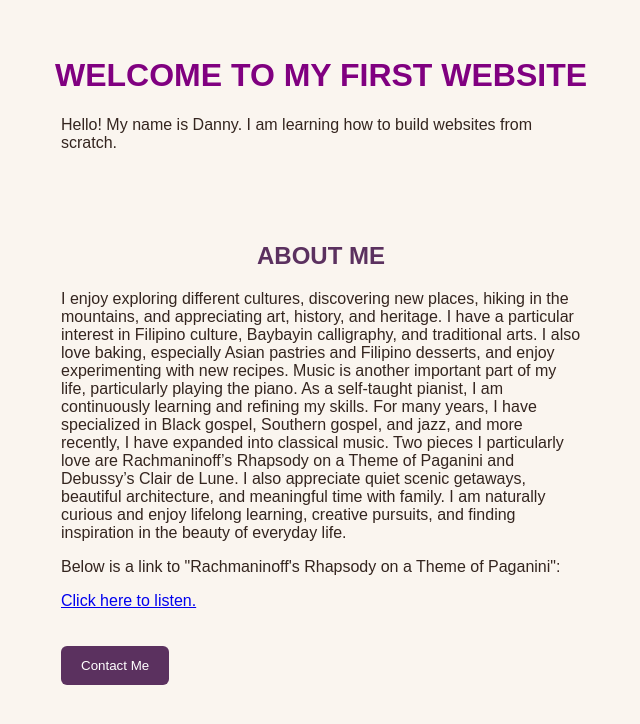
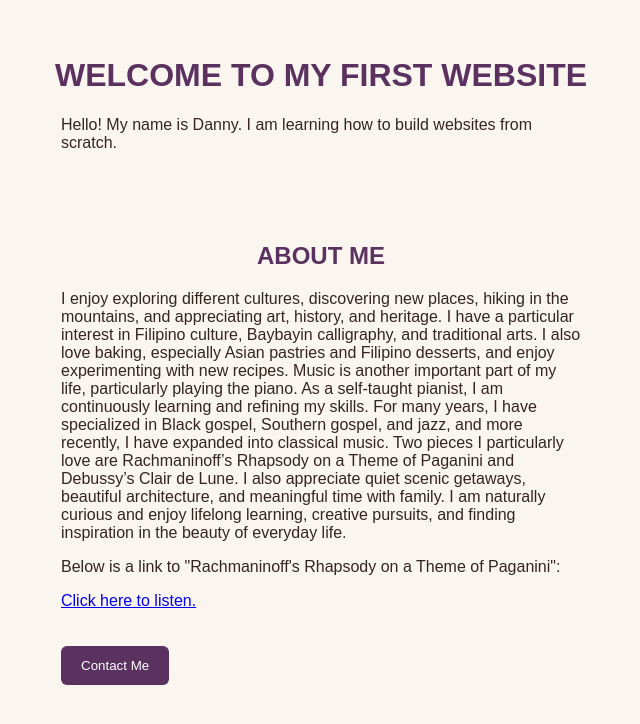
Before and after one commit to daa052185/Dannysfirstwebsite, a plain HTML site: page index.html in a window 1280 px wide. Shown: the whole page, without its empty margins (319-959 px from the left). Drawn offline with Linux system fonts and the light colour scheme.

Commit message:
Correct header selectors in style.css
Fix header selector syntax in CSS.

```diff
--- a/style.css
+++ b/style.css
@@ -24,8 +24,7 @@ main {
   padding: 20px;
 }
 
-header h1,
-h2 {
+h1, h2 {
   color: #5b315f;
 }
 
```
